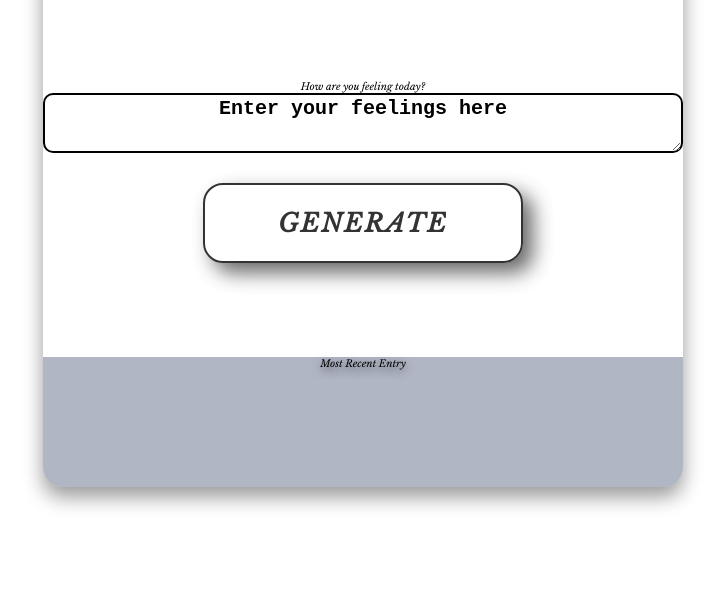
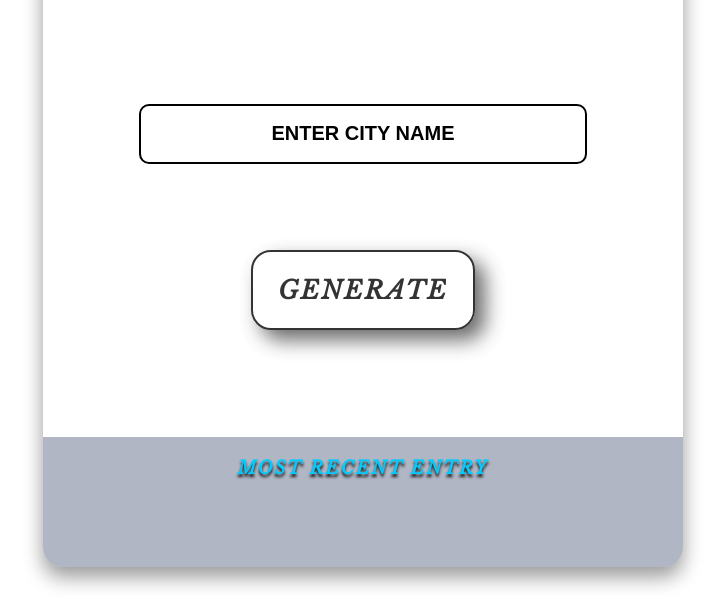
Before and after one commit to AndreaScacchi/Weather-Journal-App, a plain HTML site: page Weather-Journal-App/Website/index.html in a window 1280 px wide. Shown: the part 201-800 px from the top of the page, without its empty margins (277-1002 px from the left). Drawn offline with nearby package versions, Linux system fonts and the light colour scheme.

Commit message:
Update index.html

```diff
--- a/Weather-Journal-App/Website/index.html
+++ b/Weather-Journal-App/Website/index.html
@@ -1,35 +1,61 @@
 <!DOCTYPE html>
 <html>
+
 <head>
   <meta charset="UTF-8">
   <title>Weather Journal</title>
-<link href="https://fonts.googleapis.com/css2?family=Courgette&display=swap" rel="stylesheet">
+  <script src="https://kit.fontawesome.com/a83dba7890.js"></script>
+  <script src="https://cdnjs.cloudflare.com/ajax/libs/animejs/2.0.2/anime.min.js"></script>
   <link rel="stylesheet" href="style.css">
 </head>
+
 <body>
-<div id = "app">
-  <div class ="holder headline">
-    Weather Journal App
+  <div class="wrapper__app">
+    <div id="app">
+      <div class="holder headline">
+        <h1 class="headline__heading ml12">Weather Journal App</h1>
       </div>
-  <div class ="holder zip">
-    <label for="zip">Enter Zipcode here</label>
-    <input type="text" id="zip" placeholder="Enter zip code here">
+      <form class="app__form" autocomplete="off">
+        <div class="holder zip">
+          <input type="text" id="zip" maxlength="20" required=""  placeholder="Enter city name">
+          <label for="zip" class="zip__label"></label>
         </div>
-  <div class ="holder feel">
-    <label for="feelings">How are you feeling today?</label>
-    <textarea class= "myInput" id="feelings" placeholder="Enter your feelings here" rows="9" cols="50"></textarea>
-    <button id="generate" type = "submit"> Generate </button>
+        <button id="generate" type="submit"> Generate </button>
+      </form>
+      <div class="holder entry">
+        <h2 class="entry__title">Most Recent Entry</h2>
+        <div id="entryHolder">
+          <div class="entry__date">
+            <i class="fas fa-calendar-day entry__icon"></i>
+            <!-- content in this div is updated dynamically-->
+            <div id="date"></div>
           </div>
-  <div class ="holder entry">
-    <div class = "title">Most Recent Entry</div>
-   <div id = "entryHolder">
-    <div id = "date"></div>
-   <div id = "temp"></div>
-   <div id = "content"></div>
+          <div class="entry__temp">
+            <i class="fas fa-thermometer-half entry__icon"></i>
+            <!-- content in this div is updated dynamically-->
+            <div id="temp"></div>
+          </div>
+          <div class="entry__city">
+            <i class="fas fa-city entry__icon"></i>
+            <!-- content in this div is updated dynamically-->
+            <div id="city"></div>
+          </div>
+          <div class="entry__weather">
+            <i class="fas fa-cloud-sun entry__icon"></i>
+            <!-- content in this div is updated dynamically-->
+            <div id="weather"></div>
+          </div>
+          <div class="entry__country">
+            <i class="fas fa-flag entry__icon"></i>
+            <!-- content in this div is updated dynamically-->
+            <div id="country"></div>
           </div>
         </div>
       </div>
+    </div>
+  </div>
+
   <script src="app.js" type="text/javascript"></script>
+</body>
 
-</body>
 </html>
```
Lines whose indentation alone changed are shown as unchanged.
